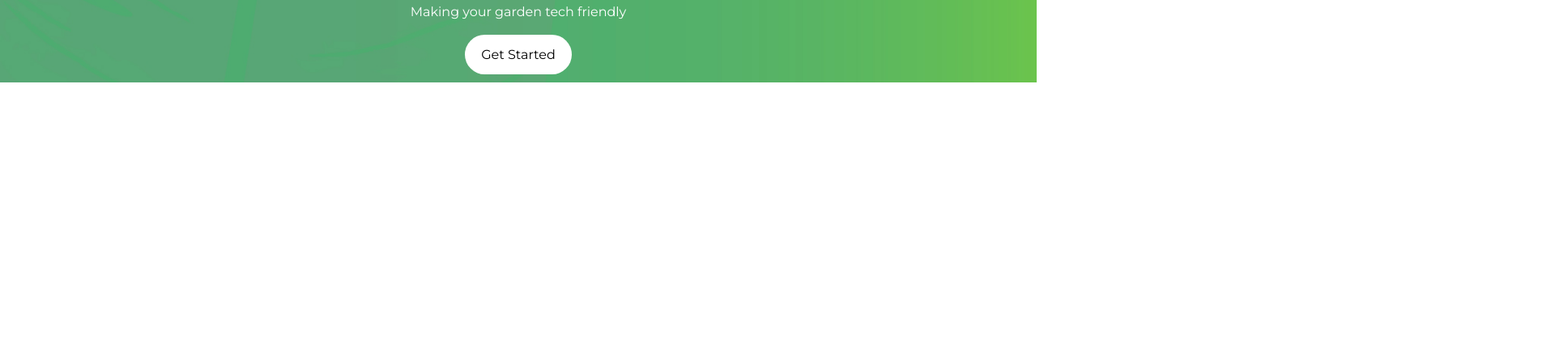
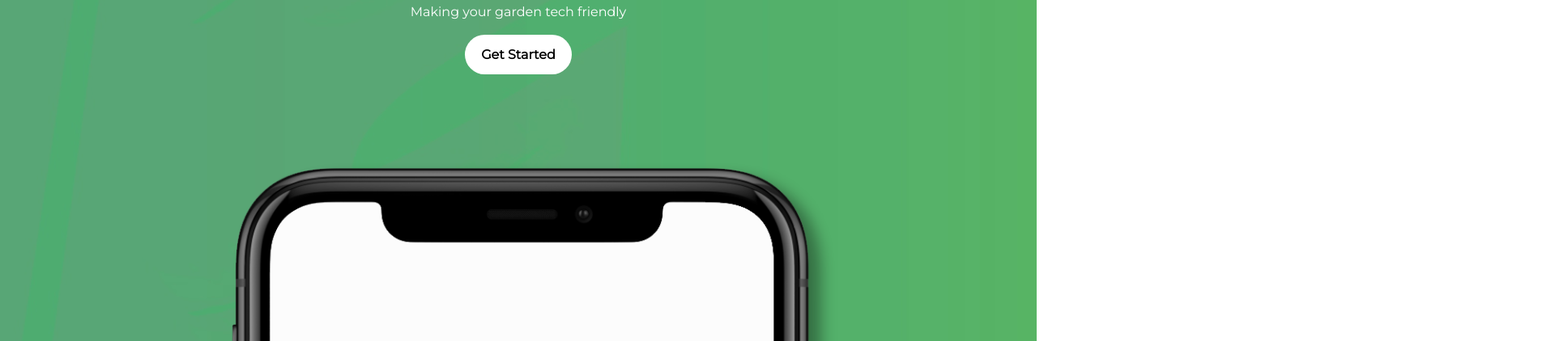
Before and after one commit to ColeyG/garduino, a website: page index.html in a window 1280 px wide. Shown: the part 194-616 px from the top of the page at 81% size, 1920 px wide, since content can reach past the window. Drawn offline with Linux system fonts and the light colour scheme.

Commit message:
Add Florium Img

```diff
--- a/index.html
+++ b/index.html
@@ -30,6 +30,9 @@
       <p class="cta-sub">Making your garden tech friendly</p>
       <button class="cta-button">Get Started</button>
     </div>
+    <div class="mock-img">
+      <img src="assets/mockups/iphone-mockup.png" alt>
+    </div>
   </section>
   <script src="compiled/bundle.js"></script>
 </body>
--- a/styles/main.scss
+++ b/styles/main.scss
@@ -15,7 +15,7 @@ $white: white;
 }
 
 @mixin button-normalize() {
-  @include montserrat($size: 12pt);
+  @include montserrat($size: 12pt, $weight: bold);
   border: none;
   background-color: $white;
   padding: 15px 20px;
@@ -80,3 +80,14 @@ $white: white;
     @include button-normalize();
   }
 }
+.mock-img {
+  width: 100%;
+  display: flex;
+  justify-content: center;
+  align-items: center;
+  img {
+    width: 200%;
+    margin-top: -10%;
+    margin-bottom: -35%;
+  }
+}
```
Also changed, not shown: compiled/bundle.css.
